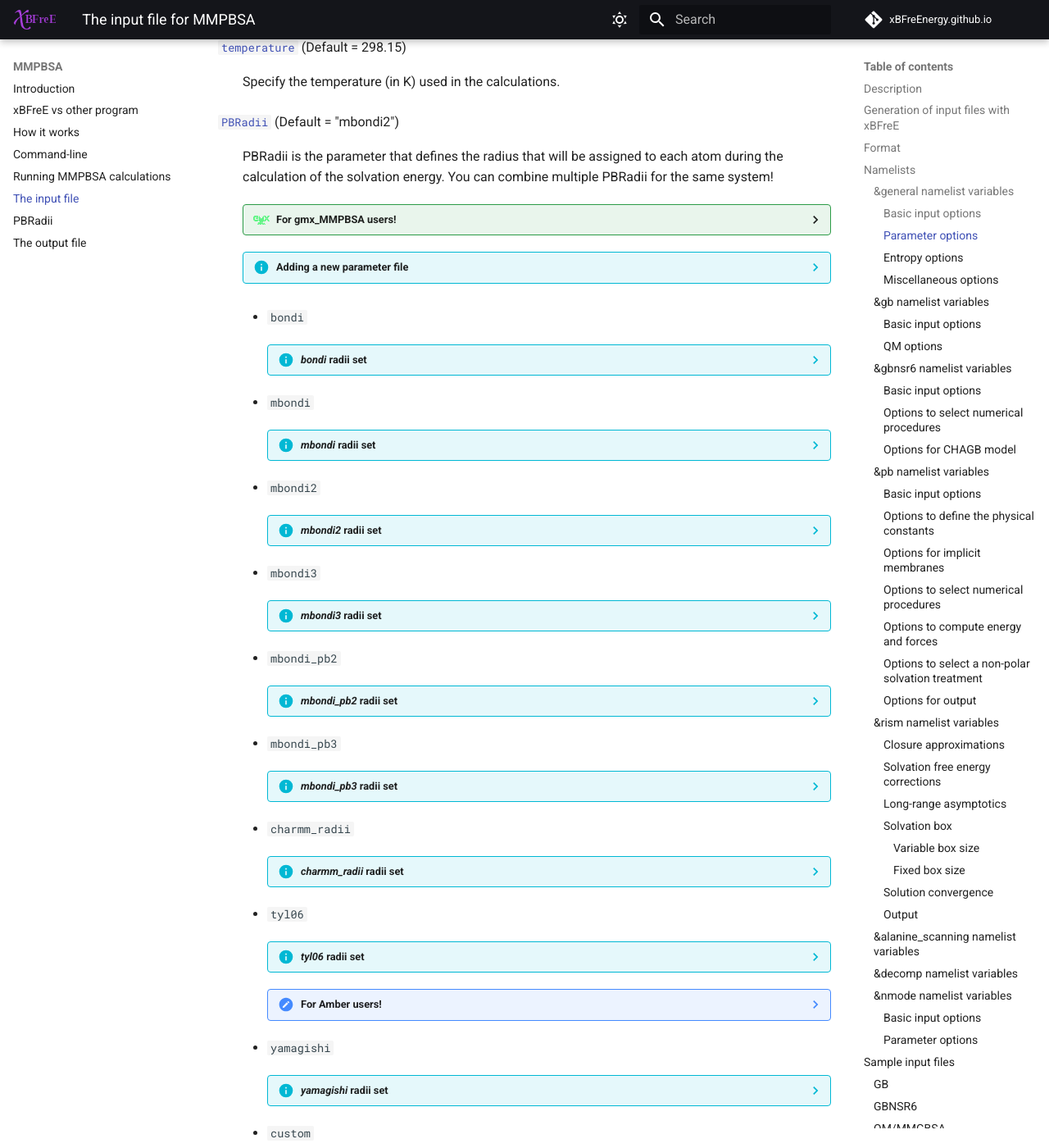
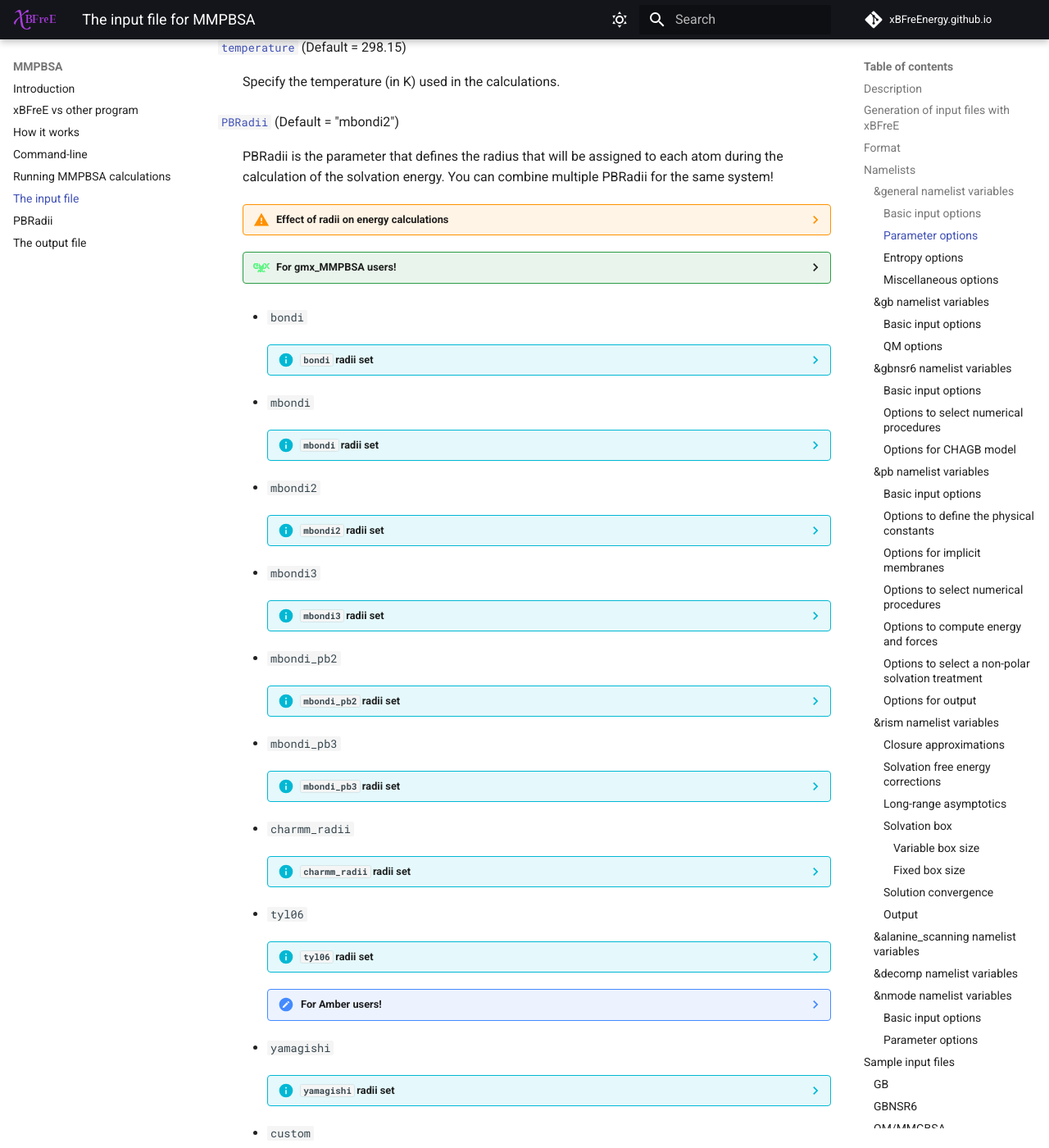
Before and after one commit to xBFreEnergy/xBFreEnergy.github.io, an MkDocs documentation site: the page built from docs/mmpbsa/input_file.md, in a window 1280 px wide and 1400 px high, scrolled down 3080 px. Shown: the whole window at 82% size. Built offline with MkDocs 1.6.1 and Material for MkDocs 9.7.7, drawn with Linux system fonts in a browser that asks for light colours; the version menu is left out.

Commit message:
updated the PBRadii info

```diff
--- a/docs/mmpbsa/input_file.md
+++ b/docs/mmpbsa/input_file.md
@@ -239,18 +239,18 @@ every 2nd frame beginning at startframe and ending less than or equal to endfram
 :   PBRadii is the parameter that defines the radius that will be assigned to each atom during the calculation of
 the solvation energy. You can combine multiple PBRadii for the same system!
 
+    ??? warning "Effect of radii on energy calculations"
+        Depending on the method selected, this parameter will have a greater or lesser impact on the computed value.
+        While in PB, this will only be used to compute the non-polar solvation component (`ENPOLAR` and `EDISPER`). In
+        GB, it is used, in addition to the non-polar solvation component, to compute the effective Born radius.
+
     ??? gmx-mmpbsa "For gmx_MMPBSA users!"
         Note that notation changes from number to string. We implemented a new function to assing radii, which allow
         customs radii defined by de user (for example, add Au radii to the `mbondi` radii) through the file path.
 
-    ??? info "Adding a new parameter file"
-        Depending on the method selected, this parameter will have a greater or lesser impact on the computed value.
-        While in PB, this will only be used to compute the non-polar solvation component (ENPOLAR and EDISPER). In
-        GB, it is used, in addition to the non-polar solvation component, to compute the effective Born radius.
-
     * `bondi`
 
-        ??? info "_bondi_ radii set"
+        ??? info "`bondi` radii set"
 
             |               | Description                                                                                                                                                                       |
             |---------------|-----------------------------------------------------------------------------------------------------------------------------------------------------------------------------------|
@@ -261,7 +261,7 @@ the solvation energy. You can combine multiple PBRadii for the same system!
 
     * `mbondi`
 
-        ??? info "_mbondi_ radii set"
+        ??? info "`mbondi` radii set"
 
             |               | Description                                                                                                                                                                             |
             |---------------|-----------------------------------------------------------------------------------------------------------------------------------------------------------------------------------------|
@@ -272,7 +272,7 @@ the solvation energy. You can combine multiple PBRadii for the same system!
 
     * `mbondi2`
 
-        ??? info "_mbondi2_ radii set"
+        ??? info "`mbondi2` radii set"
 
             |               | Description                                                                                                                                                                                   |
             |---------------|-----------------------------------------------------------------------------------------------------------------------------------------------------------------------------------------------|
@@ -283,7 +283,7 @@ the solvation energy. You can combine multiple PBRadii for the same system!
 
     * `mbondi3`
 
-        ??? info "_mbondi3_ radii set"
+        ??? info "`mbondi3` radii set"
 
             |               | Description                                                                                                                                                                                        |
             |---------------|----------------------------------------------------------------------------------------------------------------------------------------------------------------------------------------------------|
@@ -294,7 +294,7 @@ the solvation energy. You can combine multiple PBRadii for the same system!
 
     * `mbondi_pb2`
 
-        ??? info "_mbondi_pb2_ radii set"
+        ??? info "`mbondi_pb2` radii set"
 
             |               | Description                                                                                                                                                                                           |
             |---------------|-------------------------------------------------------------------------------------------------------------------------------------------------------------------------------------------------------|
@@ -328,7 +328,7 @@ the solvation energy. You can combine multiple PBRadii for the same system!
 
     * `mbondi_pb3`
 
-        ??? info "_mbondi_pb3_ radii set"
+        ??? info "`mbondi_pb3` radii set"
 
             |               | Description                                                                                                                                                                                 |
             |---------------|---------------------------------------------------------------------------------------------------------------------------------------------------------------------------------------------|
@@ -365,7 +365,7 @@ the solvation energy. You can combine multiple PBRadii for the same system!
 
     * `charmm_radii`
 
-        ??? info "_charmm_radii_ radii set"
+        ??? info "`charmm_radii` radii set"
 
             |               | Description                                                                                                                         |
             |---------------|-------------------------------------------------------------------------------------------------------------------------------------|
@@ -385,7 +385,7 @@ the solvation energy. You can combine multiple PBRadii for the same system!
 
     * `tyl06`
 
-        ??? info "_tyl06_ radii set"
+        ??? info "`tyl06` radii set"
 
             |               | Description                                                                                                      |
             |---------------|------------------------------------------------------------------------------------------------------------------|
@@ -404,7 +404,7 @@ the solvation energy. You can combine multiple PBRadii for the same system!
 
     * `yamagishi`
 
-        ??? info "_yamagishi_ radii set"
+        ??? info "`yamagishi` radii set"
 
             |               | Description                                                                                                      |
             |---------------|------------------------------------------------------------------------------------------------------------------|
@@ -418,7 +418,7 @@ the solvation energy. You can combine multiple PBRadii for the same system!
 
     * `custom`
 
-        ??? info "Defining _custom_ radii set"
+        ??? info "Defining a `custom` radii set"
 
             |               | Description                                                                                               |
             |---------------|-----------------------------------------------------------------------------------------------------------|
```
